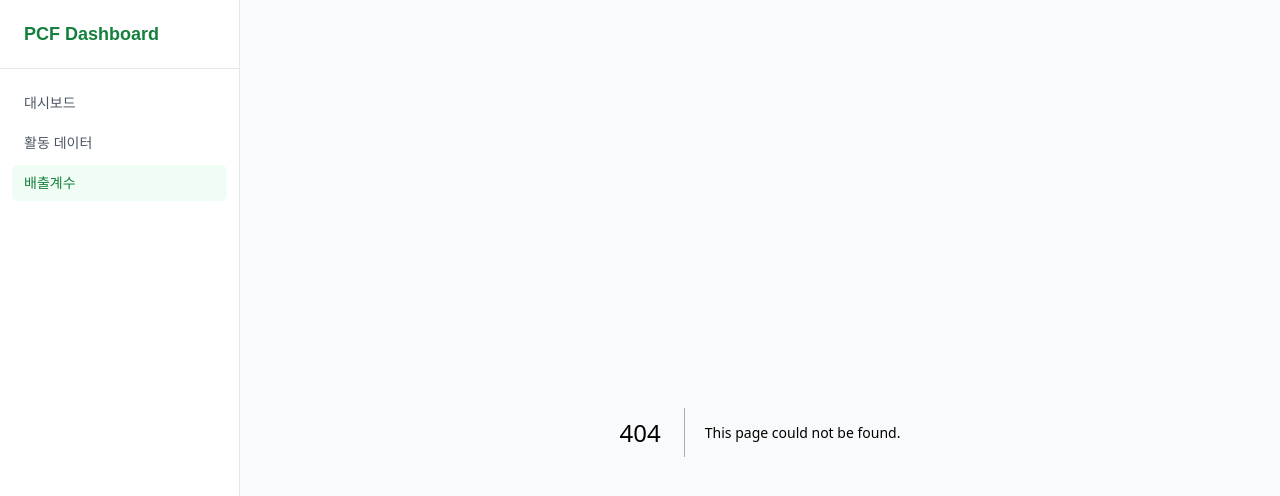
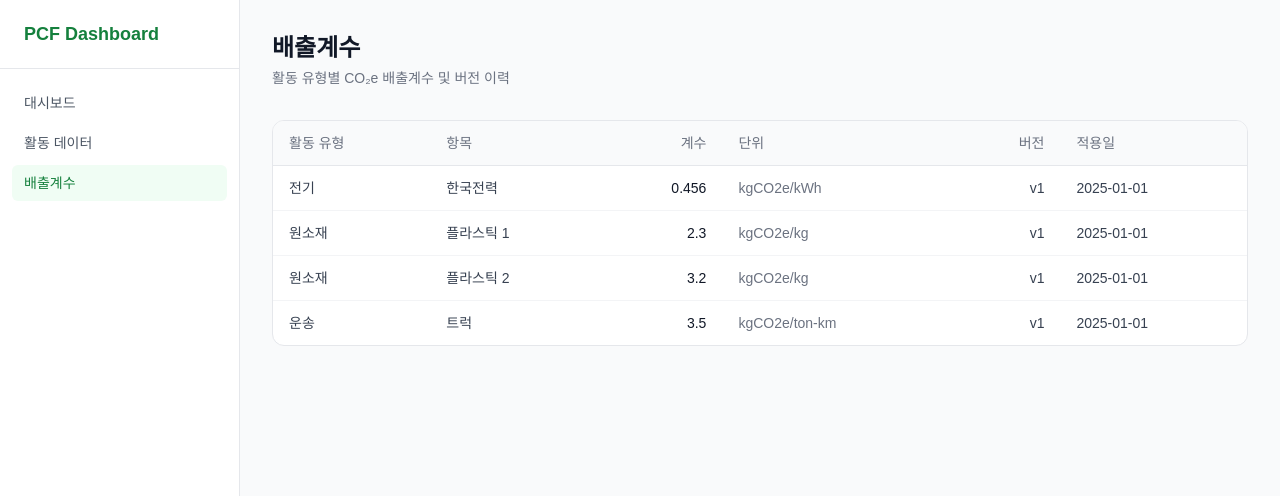
Before and after one commit to msms804/PCF-dashboard, a Next.js app: page /emission-factors in a window 1280 px wide. Before the commit this address had no page. Shown: the top 496 px of the page. Built offline with nearby package versions, Linux system fonts and the light colour scheme.

Commit message:
feat: 배출계수 페이지, Excel 임포트, UX 개선

```diff
--- /dev/null
+++ b/app/api/import/excel/route.ts
@@ -0,0 +1,64 @@
+import { NextRequest, NextResponse } from "next/server";
+import * as XLSX from "xlsx";
+import { createActivity } from "@/lib/api";
+import { ActivityType } from "@/lib/types";
+
+const activityTypeMap: Record<string, ActivityType> = {
+  전기: "electricity",
+  원소재: "raw_material",
+  운송: "transport",
+};
+
+export async function POST(req: NextRequest) {
+  const formData = await req.formData();
+  const file = formData.get("file") as File | null;
+
+  if (!file) {
+    return NextResponse.json({ error: "파일이 없습니다." }, { status: 400 });
+  }
+
+  const buffer = await file.arrayBuffer();
+  const workbook = XLSX.read(buffer, { type: "array" });
+  const sheet = workbook.Sheets[workbook.SheetNames[0]];
+  const rows = XLSX.utils.sheet_to_json<Record<string, unknown>>(sheet);
+
+  let imported = 0;
+  const errors: string[] = [];
+
+  for (let i = 0; i < rows.length; i++) {
+    const row = rows[i];
+    const rowNum = i + 2; // 헤더 포함 실제 행 번호
+
+    const date = row["일자(원본)"] ?? row["일자"];
+    const activityTypeRaw = row["활동 유형"];
+    const description = row["설명"];
+    const amount = row["량"];
+    const unit = row["단위"];
+
+    if (!date || !activityTypeRaw || !description || !amount || !unit) {
+      errors.push(`${rowNum}행: 필수 항목 누락`);
+      continue;
+    }
+
+    const activityType = activityTypeMap[String(activityTypeRaw)];
+    if (!activityType) {
+      errors.push(`${rowNum}행: 알 수 없는 활동 유형 "${activityTypeRaw}"`);
+      continue;
+    }
+
+    try {
+      await createActivity({
+        date: String(date),
+        activityType,
+        description: String(description),
+        amount: Number(amount),
+        unit: String(unit),
+      });
+      imported++;
+    } catch {
+      errors.push(`${rowNum}행: 저장 실패`);
+    }
+  }
+
+  return NextResponse.json({ imported, errors });
+}
--- /dev/null
+++ b/app/emission-factors/page.tsx
@@ -0,0 +1,47 @@
+import { fetchEmissionFactors } from "@/lib/api";
+
+const typeLabels: Record<string, string> = {
+  electricity: "전기",
+  raw_material: "원소재",
+  transport: "운송",
+};
+
+export default async function EmissionFactorsPage() {
+  const factors = await fetchEmissionFactors();
+
+  return (
+    <div className="flex flex-col gap-8">
+      <div>
+        <h1 className="text-2xl font-semibold text-gray-900">배출계수</h1>
+        <p className="text-sm text-gray-500 mt-1">활동 유형별 CO₂e 배출계수 및 버전 이력</p>
+      </div>
+
+      <div className="bg-white rounded-xl border border-gray-200 overflow-hidden">
+        <table className="w-full text-sm">
+          <thead className="bg-gray-50 border-b border-gray-200">
+            <tr>
+              <th className="text-left px-4 py-3 text-gray-500 font-medium">활동 유형</th>
+              <th className="text-left px-4 py-3 text-gray-500 font-medium">항목</th>
+              <th className="text-right px-4 py-3 text-gray-500 font-medium">계수</th>
+              <th className="text-left px-4 py-3 text-gray-500 font-medium">단위</th>
+              <th className="text-right px-4 py-3 text-gray-500 font-medium">버전</th>
+              <th className="text-left px-4 py-3 text-gray-500 font-medium">적용일</th>
+            </tr>
+          </thead>
+          <tbody>
+            {factors.map((f) => (
+              <tr key={f.id} className="border-b border-gray-100 last:border-0 hover:bg-gray-50">
+                <td className="px-4 py-3 text-gray-700">{typeLabels[f.activityType] ?? f.activityType}</td>
+                <td className="px-4 py-3 text-gray-700">{f.description}</td>
+                <td className="px-4 py-3 text-gray-900 font-medium text-right">{f.coefficient}</td>
+                <td className="px-4 py-3 text-gray-500">{f.unit}</td>
+                <td className="px-4 py-3 text-gray-700 text-right">v{f.version}</td>
+                <td className="px-4 py-3 text-gray-700">{f.effectiveFrom}</td>
+              </tr>
+            ))}
+          </tbody>
+        </table>
+      </div>
+    </div>
+  );
+}
--- a/components/ActivityForm.tsx
+++ b/components/ActivityForm.tsx
@@ -2,6 +2,7 @@
 
 import { useState } from "react";
 import { useRouter } from "next/navigation";
+import Toast from "./Toast";
 
 const activityTypes = [
   { value: "electricity", label: "전기" },
@@ -27,6 +28,9 @@ export default function ActivityForm() {
   const [form, setForm] = useState({ date: "", description: "", amount: "" });
   const [error, setError] = useState<string | null>(null);
   const [loading, setLoading] = useState(false);
+  const [importResult, setImportResult] = useState<{ imported: number; errors: string[] } | null>(null);
+  const [importing, setImporting] = useState(false);
+  const [toast, setToast] = useState<{ message: string; type: "success" | "error" } | null>(null);
 
   const handleSubmit = async (e: React.FormEvent) => {
     e.preventDefault();
@@ -61,6 +65,7 @@ export default function ActivityForm() {
       }
 
       setForm({ date: "", description: "", amount: "" });
+      setToast({ message: "데이터가 추가되었습니다.", type: "success" });
       router.refresh();
     } catch (err) {
       setError(err instanceof Error ? err.message : "저장에 실패했습니다. 다시 시도해주세요.");
@@ -69,7 +74,39 @@ export default function ActivityForm() {
     }
   };
 
+  const handleImport = async (e: React.ChangeEvent<HTMLInputElement>) => {
+    const file = e.target.files?.[0];
+    if (!file) return;
+
+    setImporting(true);
+    setImportResult(null);
+
+    const formData = new FormData();
+    formData.append("file", file);
+
+    try {
+      const res = await fetch("/api/import/excel", {
+        method: "POST",
+        body: formData,
+      });
+      const data = await res.json();
+      setImportResult(data);
+      setToast({ message: `${data.imported}개 데이터가 추가되었습니다.`, type: "success" });
+      router.refresh();
+    } catch {
+      setImportResult({ imported: 0, errors: ["파일 업로드에 실패했습니다."] });
+      setToast({ message: "파일 업로드에 실패했습니다.", type: "error" });
+    } finally {
+      setImporting(false);
+      e.target.value = "";
+    }
+  };
+
   return (
+    <div className="flex flex-col gap-4">
+      {toast && (
+        <Toast message={toast.message} type={toast.type} onClose={() => setToast(null)} />
+      )}
       <form onSubmit={handleSubmit} className="bg-white rounded-xl border border-gray-200 p-6">
         <h2 className="text-sm font-medium text-gray-700 mb-4">새 활동 데이터 추가</h2>
 
@@ -127,17 +164,42 @@ export default function ActivityForm() {
           </div>
         </div>
 
-      {error && (
-        <p className="text-sm text-red-500 mt-3">{error}</p>
-      )}
+        {error && <p className="text-sm text-red-500 mt-3">{error}</p>}
 
+        <div className="flex items-center gap-3 mt-4">
           <button
             type="submit"
             disabled={loading}
-        className="mt-4 px-4 py-2 bg-green-600 text-white text-sm font-medium rounded-lg hover:bg-green-700 disabled:opacity-50 transition-colors"
+            className="px-4 py-2 bg-green-600 text-white text-sm font-medium rounded-lg hover:bg-green-700 disabled:opacity-50 transition-colors"
           >
             {loading ? "저장 중..." : "추가"}
           </button>
+
+          <label className={`px-4 py-2 text-sm font-medium rounded-lg border transition-colors cursor-pointer ${importing ? "opacity-50 pointer-events-none border-gray-200 text-gray-400" : "border-gray-300 text-gray-600 hover:bg-gray-50"}`}>
+            {importing ? "업로드 중..." : "Excel로 가져오기"}
+            <input
+              type="file"
+              accept=".xlsx,.xls"
+              className="hidden"
+              onChange={handleImport}
+              disabled={importing}
+            />
+          </label>
+        </div>
+
+        {importResult && (
+          <div className="mt-3 flex flex-col gap-1">
+            <p className="text-sm text-green-700 font-medium">{importResult.imported}개 데이터가 추가되었습니다.</p>
+            {importResult.errors.length > 0 && (
+              <div className="bg-red-50 rounded-lg p-3 flex flex-col gap-1 mt-1">
+                {importResult.errors.map((e, i) => (
+                  <p key={i} className="text-xs text-red-500">{e}</p>
+                ))}
+              </div>
+            )}
+          </div>
+        )}
       </form>
+    </div>
   );
 }
--- a/components/ActivityTable.tsx
+++ b/components/ActivityTable.tsx
@@ -11,6 +11,8 @@ type Props = {
 };
 
 export default function ActivityTable({ data }: Props) {
+  const sorted = [...data].sort((a, b) => b.date.localeCompare(a.date));
+
   return (
     <div className="bg-white rounded-xl border border-gray-200 overflow-hidden">
       <table className="w-full text-sm">
@@ -25,7 +27,7 @@ export default function ActivityTable({ data }: Props) {
           </tr>
         </thead>
         <tbody>
-          {data.map((row) => (
+          {sorted.map((row) => (
             <tr key={row.id} className="border-b border-gray-100 last:border-0 hover:bg-gray-50">
               <td className="px-4 py-3 text-gray-700">{row.date}</td>
               <td className="px-4 py-3 text-gray-700">{typeLabels[row.activityType] ?? row.activityType}</td>
--- /dev/null
+++ b/components/Toast.tsx
@@ -0,0 +1,22 @@
+"use client";
+
+import { useEffect } from "react";
+
+type Props = {
+  message: string;
+  type?: "success" | "error";
+  onClose: () => void;
+};
+
+export default function Toast({ message, type = "success", onClose }: Props) {
+  useEffect(() => {
+    const timer = setTimeout(onClose, 3000);
+    return () => clearTimeout(timer);
+  }, [onClose]);
+
+  return (
+    <div className={`fixed bottom-6 right-6 px-4 py-3 rounded-lg shadow-lg text-sm font-medium text-white transition-all ${type === "success" ? "bg-green-600" : "bg-red-500"}`}>
+      {message}
+    </div>
+  );
+}
--- a/package.json
+++ b/package.json
@@ -12,7 +12,8 @@
     "next": "14.2.35",
     "react": "^18",
     "react-dom": "^18",
-    "recharts": "^3.8.1"
+    "recharts": "^3.8.1",
+    "xlsx": "^0.18.5"
   },
   "devDependencies": {
     "@types/node": "^20",
```
Also changed, not shown: 1 other file (tests, documents, lock files or other folders). Lines whose indentation alone changed are shown as unchanged.
